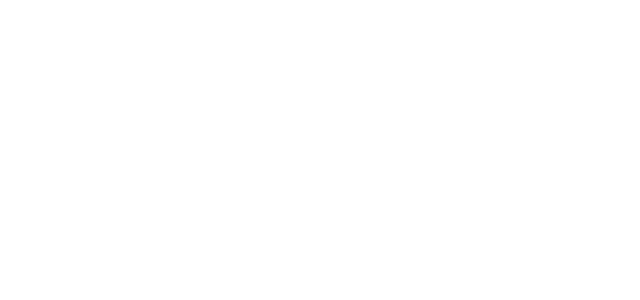
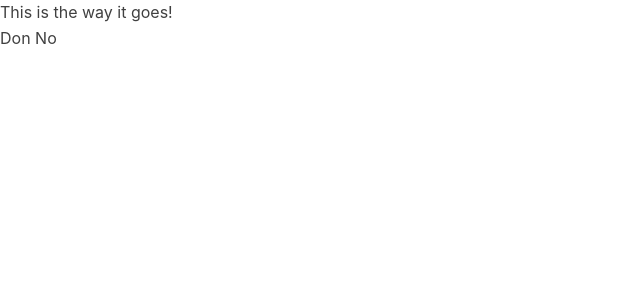
Before and after one commit to wardDes/quotemachine-cra, a React (Create React App) app: page / in a window 1280 px wide. Shown: the top 300 px of the page, without its empty margins (0-640 px from the left). Built offline with nearby package versions, Linux system fonts and the light colour scheme.

Commit message:
imported QuoteBox component to App component; added QuoteBox component as child of App componet

```diff
--- a/src/App.js
+++ b/src/App.js
@@ -1,9 +1,11 @@
 import React from 'react';
+import QuoteBox from './QuoteBox'
+
 
 function App() {
   return (
     <div className="App">
-
+      <QuoteBox />
     </div>
   );
 }
```
